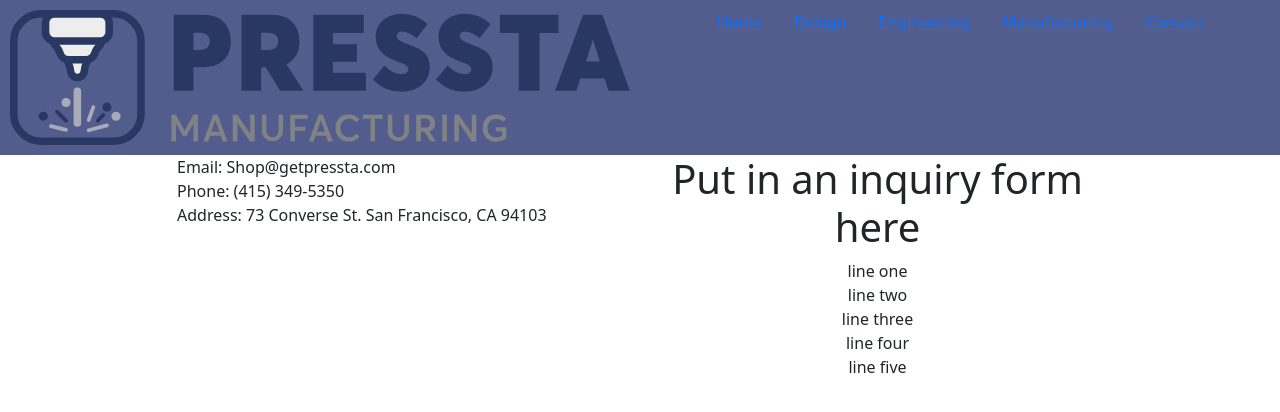
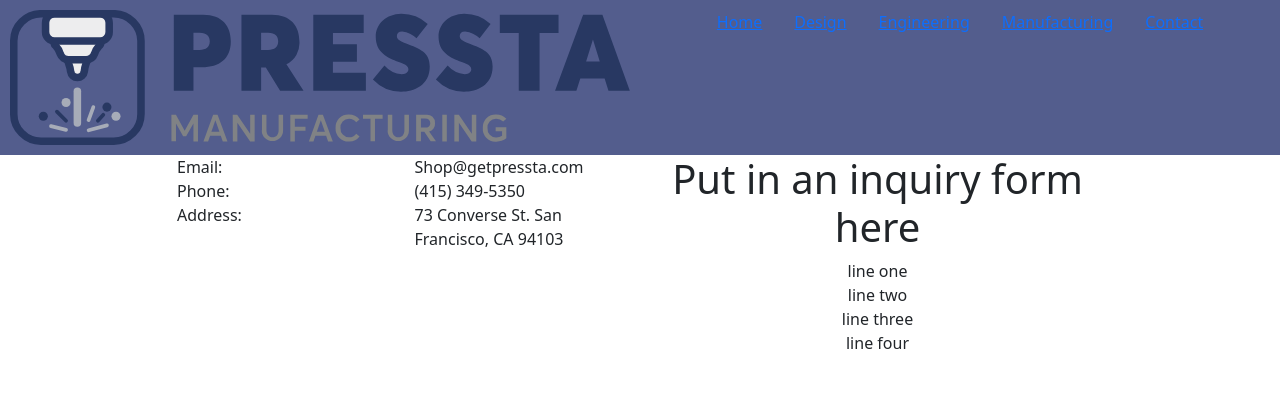
Before and after one commit to rlew631/presstamfg, a React (Create React App) app: page /contact in a window 1280 px wide. Shown: the top 412 px of the page. Built offline with nearby package versions, Linux system fonts and the light colour scheme.

Commit message:
updated styling for contact

```diff
--- a/src/components/contact.js
+++ b/src/components/contact.js
@@ -5,6 +5,12 @@
 const useStyles = createUseStyles({
   info: {
     "align-self": "flex-end"
+  },
+  colKey: {
+    textAlign: 'left'
+  },
+  colValue: {
+    textAlign: 'left'
   }
 });
 
@@ -16,13 +22,18 @@
       <Container>
         <Row className={classes.info}>
           <Col lg={{size: 5, offset: 1}}>
-            <div align="left">
-              Email: {copy.Contact.Email}
-              <br></br>
-              Phone: {copy.Contact.Phone}
-              <br></br>
-              Address: {copy.Contact.Address}
-            </div>
+            <Row>
+              <Col className={classes.colKey}>Email: </Col>
+              <Col className={classes.colValue}>{copy.Contact.Email}</Col>
+            </Row>
+            <Row>
+              <Col className={classes.colKey}>Phone: </Col>
+              <Col className={classes.colValue}>{copy.Contact.Phone}</Col>
+            </Row>
+            <Row>
+              <Col className={classes.colKey}>Address: </Col>
+              <Col className={classes.colValue}>{copy.Contact.Address}</Col>
+            </Row>
           </Col>
           <Col lg="5">
             <h1>Put in an inquiry form here</h1>
@@ -30,7 +41,6 @@
             line two <br></br>
             line three <br></br>
             line four <br></br>
-            line five <br></br>
           </Col>
         </Row>
       </Container>
```
Also changed, not shown: 1 other file (tests, documents, lock files or other folders).
